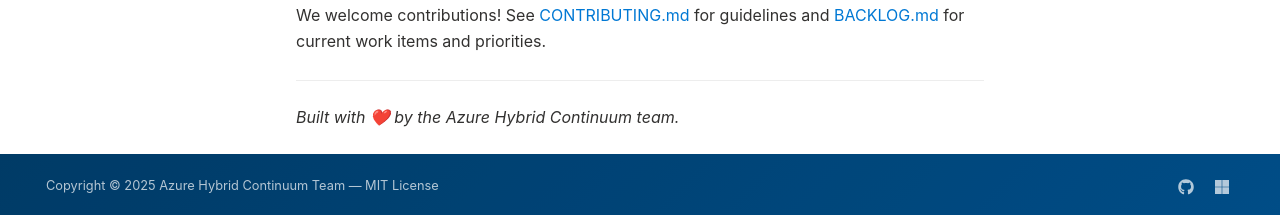
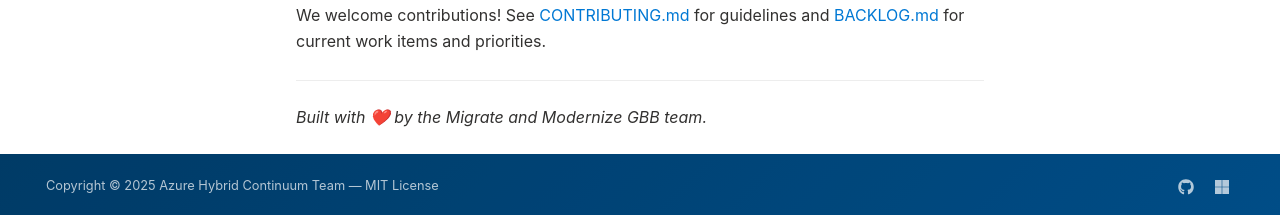
Before and after one commit to EmeaAppGbb/AzureHybridContinuumCookBook, an MkDocs documentation site: the page built from docs/index.md, in a window 1280 px wide and 900 px high, scrolled down 2033 px. Shown: the part 682-897 px from the top of the window. Built offline with MkDocs 1.6.1 and Material for MkDocs 9.7.7, drawn with Linux system fonts in a browser that asks for light colours; some web fonts are replaced; comment, search, counter and statistics services are not loaded.

Commit message:
chore: update footer to Migrate and Modernize GBB team
Co-authored-by: Copilot <223556219+Copilot@users.noreply.github.com>

```diff
--- a/docs/index.md
+++ b/docs/index.md
@@ -82,4 +82,4 @@ We welcome contributions! See [CONTRIBUTING.md](https://github.com/EmeaAppGbb/Az
 
 ---
 
-*Built with ❤️ by the Azure Hybrid Continuum team.*
+*Built with ❤️ by the Migrate and Modernize GBB team.*
```
Also changed, not shown: README.md (+1 -1 lines).
